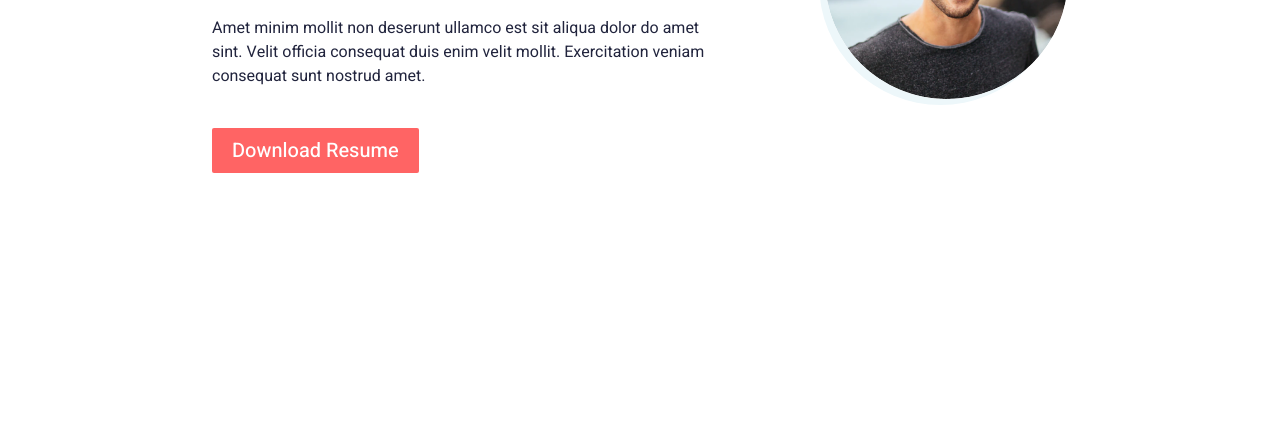
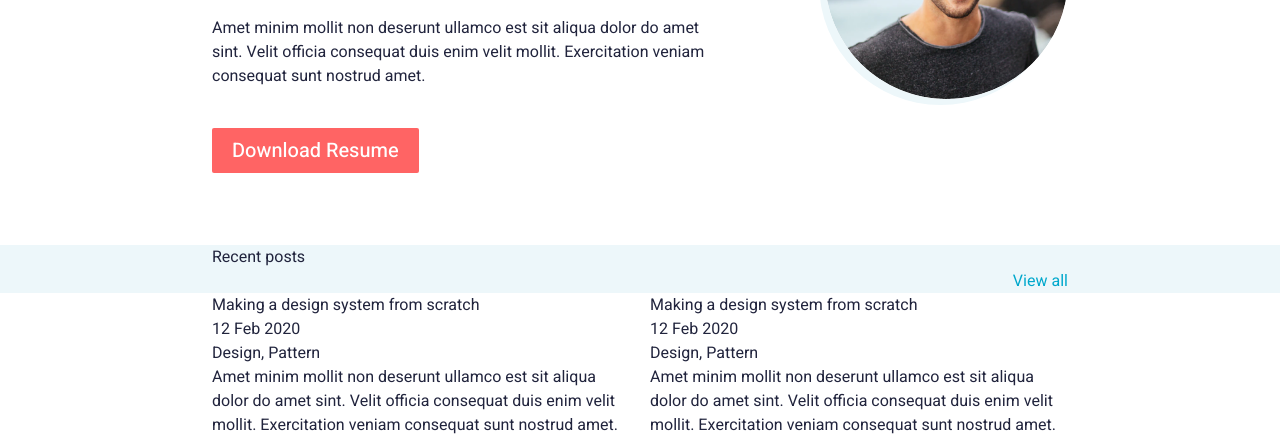
Before and after one commit to RakhmetovNurbolat/Jhon, a plain HTML site: page index.html in a window 1280 px wide. Shown: the part 355-800 px from the top of the page. Drawn offline with Linux system fonts and the light colour scheme.

Commit message:
posts-first

```diff
--- a/css/main.css
+++ b/css/main.css
@@ -4,6 +4,19 @@
     margin: 0;
     padding: 0;
     box-sizing: border-box;
+}
+/*BUTTON*/
+.button{
+    color: #fff;
+    background-color: #FF6464;
+    border-radius: 2px;
+    display: inline-block;
+    padding: 8px 20px;
+    font-size: 20px;
+    font-weight: 500;
+    text-decoration: none;
+    border: none;
+    cursor: pointer;
 }
 body{
     font-family: "Heebo";
@@ -69,17 +82,34 @@ body{
     border-radius: 50%;
     box-shadow: -6px 6px 0px #EDF7FA; /* тень */
 }
+/*End author*/
+/* POSTS */
+.posts{
+    margin-top: 72px;
+    margin-bottom: 32px;
+    background-color: #EDF7FA;
+}
+.posts__header{
+    overflow: hidden;
 
-/*BUTTON*/
-.button{
-    color: #fff;
-    background-color: #FF6464;
-    border-radius: 2px;
-    display: inline-block;
-    padding: 8px 20px;
-    font-size: 20px;
-    font-weight: 500;
+}
+.posts__title{
+    float: left;
+}
+.posts__header a{
+    float: right;
     text-decoration: none;
-    border: none;
-    cursor: pointer;
+    font-size: 16px;
+    color: #00A8CC;
 }
+.posts__cards{
+    overflow: hidden;
+}
+.posts__card{
+    width: calc(50% - 10px);
+    float: left;
+    margin-right: 20px;
+}
+.posts__card:last-child{
+    margin-right: 0;
+}
--- a/index.html
+++ b/index.html
@@ -36,5 +36,38 @@
         </div>
     </div>
     <!--End Первый экран-->
+    <!--POST-->
+    <div class="posts">
+        <div class="wrapper">
+            <div class="posts__header">
+                <div class="posts_title">Recent posts</div>
+                <a href="#">View all</a>
+            </div>
+            <div class="posts_cards">
+                <div class="posts__card">
+                    <div class="posts__card-title">Making a design system from scratch</div>
+                    <div class="posts__card-info">
+                        <div class="posts__data">12 Feb 2020</div>
+                        <div class="posts__tags">Design, Pattern</div>
+                    </div>
+                    <div class="posts__card-text">
+                        Amet minim mollit non deserunt ullamco est sit aliqua dolor do amet sint. Velit officia consequat duis enim velit mollit. Exercitation veniam consequat sunt nostrud amet.
+                    </div>
+                </div>
+
+                <div class="posts__card">
+                    <div class="posts__card-titlr">Making a design system from scratch</div>
+                    <div class="posts__card-info">
+                        <div class="posts__data">12 Feb 2020</div>
+                        <div class="posts__tags">Design, Pattern</div>
+                    </div>
+                    <div class="posts__card-text">
+                        Amet minim mollit non deserunt ullamco est sit aliqua dolor do amet sint. Velit officia consequat duis enim velit mollit. Exercitation veniam consequat sunt nostrud amet.
+                    </div>
+                </div>
+            </div>
+        </div>
+    </div>
+    <!--POST-->
 </body>
 </html>
```
